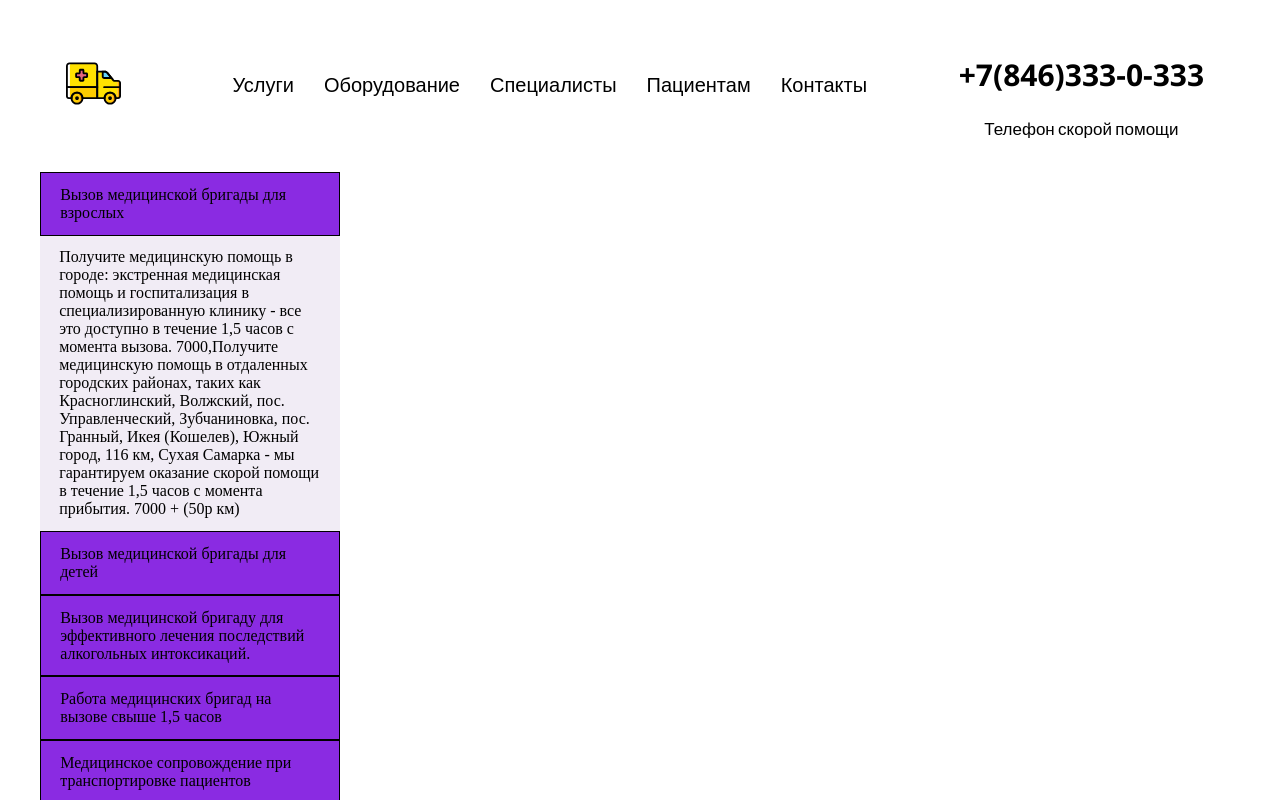
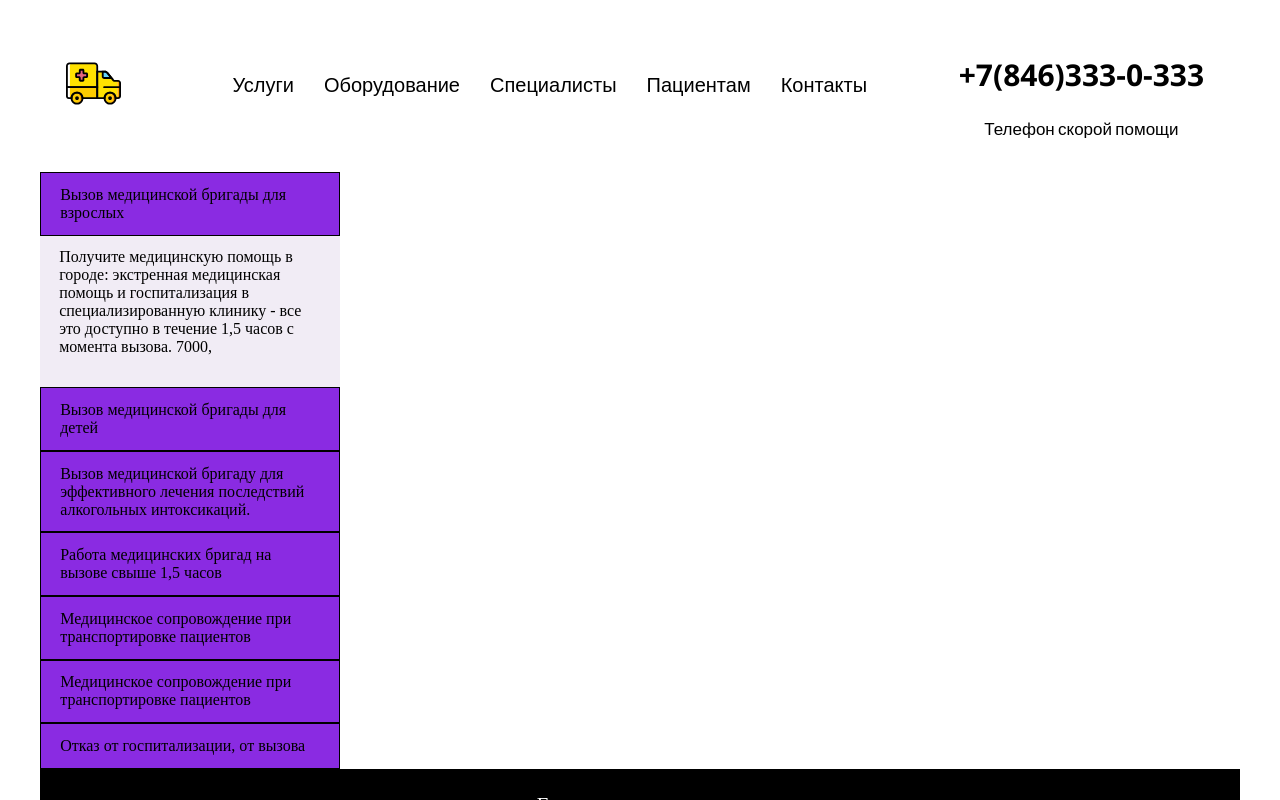
Before and after one commit to Pavl0ffN94/ambulance-website, a React (Create React App) app: page / in a window 1280 px wide. Both pictures are taken after a click on the element "Вызов медицинской бригады для взрослых". Shown: the top 800 px of the page. Built offline with nearby package versions, Linux system fonts and the light colour scheme.

Commit message:
add sec price, priceLit

```diff
--- a/src/modules/helpers/priceList.js
+++ b/src/modules/helpers/priceList.js
@@ -27,7 +27,6 @@ const pricelistArr = [
   {
     title: 'Работа медицинских бригад на вызове свыше 1,5 часов',
     children1: `(взрослые и дети) за каждый час +1000`,
-    children2: '.',
     id: 4,
   },
   {
--- a/src/modules/priceCard/PriceCard.js
+++ b/src/modules/priceCard/PriceCard.js
@@ -21,7 +21,7 @@ const PriceCard = props => {
             animate={{height: 'auto', opacity: 1}}
             exit={{height: 0, opacity: 0}}
             style={{overflow: 'hidden'}}
-            transition={{duration: 0.5}}>
+            transition={{duration: 0.3}}>
             <div className="div_vivble">{children}</div>
           </motion.div>
         )}
--- a/src/modules/priseList/PriceList.js
+++ b/src/modules/priseList/PriceList.js
@@ -6,7 +6,7 @@ const PriceList = () => {
   return pricelistArr.map(list => {
     return (
       <PriceCard key={list.id} title={list.title}>
-        {list.children1},{list.children2}
+        {list.children1}, <br /> <br /> {(list.children2 = '')}
       </PriceCard>
     );
   });
```
